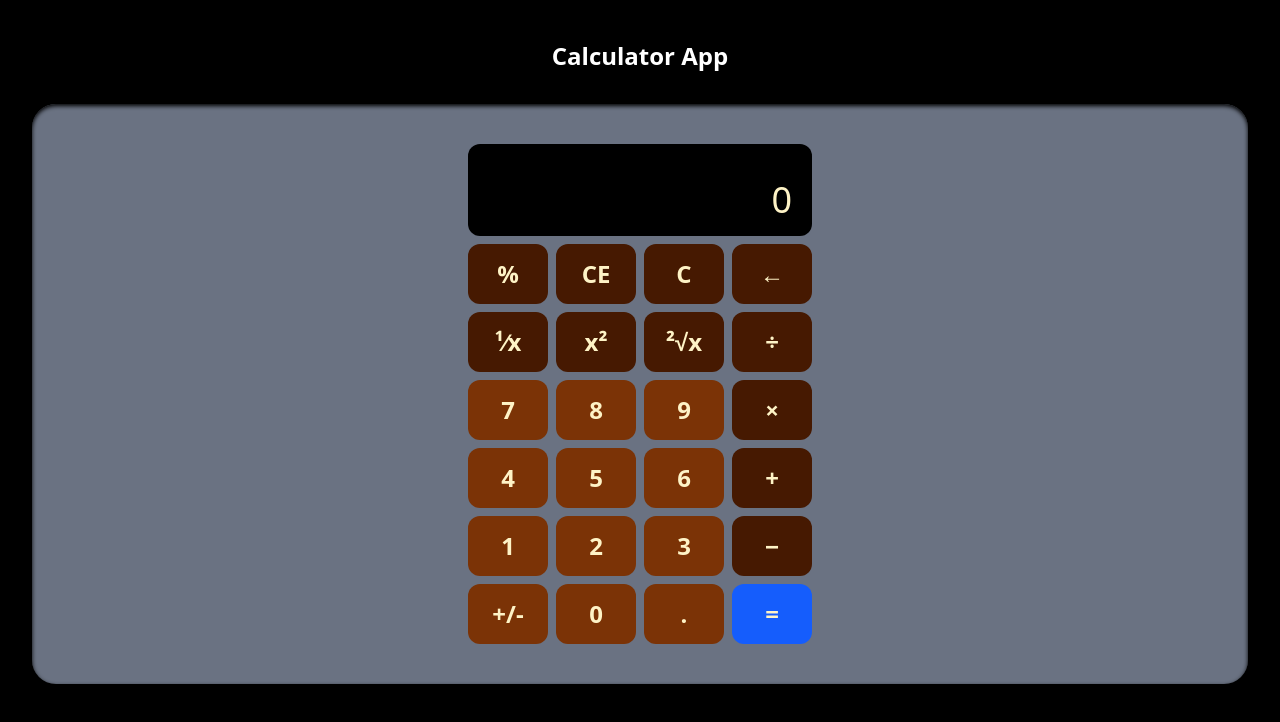
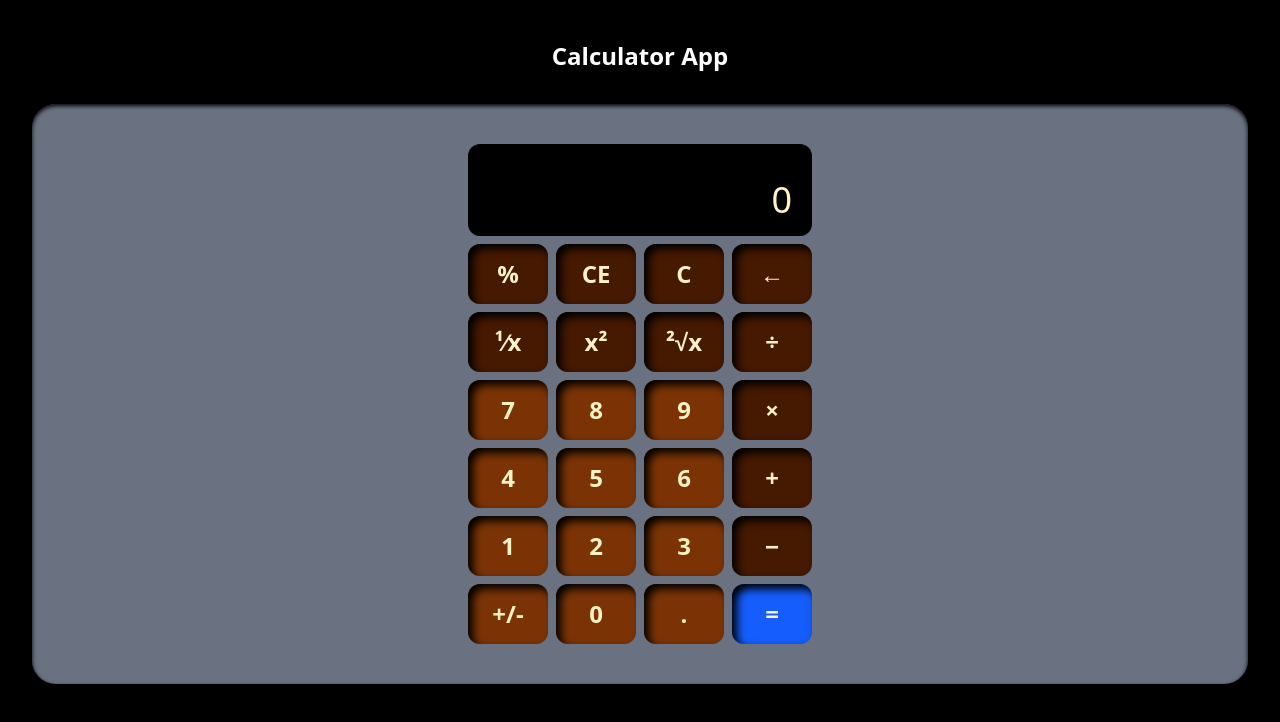
Before and after one commit to Sobhan-SRZA/My-ReactJs-Curse-Homeworks, a React (Vite) app in the folder lesson 3 - Calculator/: page / in a window 1280 px wide. Shown: the top 722 px of the page. Built offline with nearby package versions, Linux system fonts and the light colour scheme.

Commit message:
Update index.css

```diff
--- a/lesson 3 - Calculator/src/index.css
+++ b/lesson 3 - Calculator/src/index.css
@@ -1,6 +1,15 @@
 @import "tailwindcss";
 
-body{
+body {
   background-color: black;
   color: white;
 }
+
+.btn {
+  box-shadow: inset 5px 5px 8px rgb(0, 0, 0);
+  transition: all .3s ease-in-out;
+}
+
+.btn:hover {
+  box-shadow: inset 0px 0px 15px 2px rgb(0, 0, 0);
+}
```
